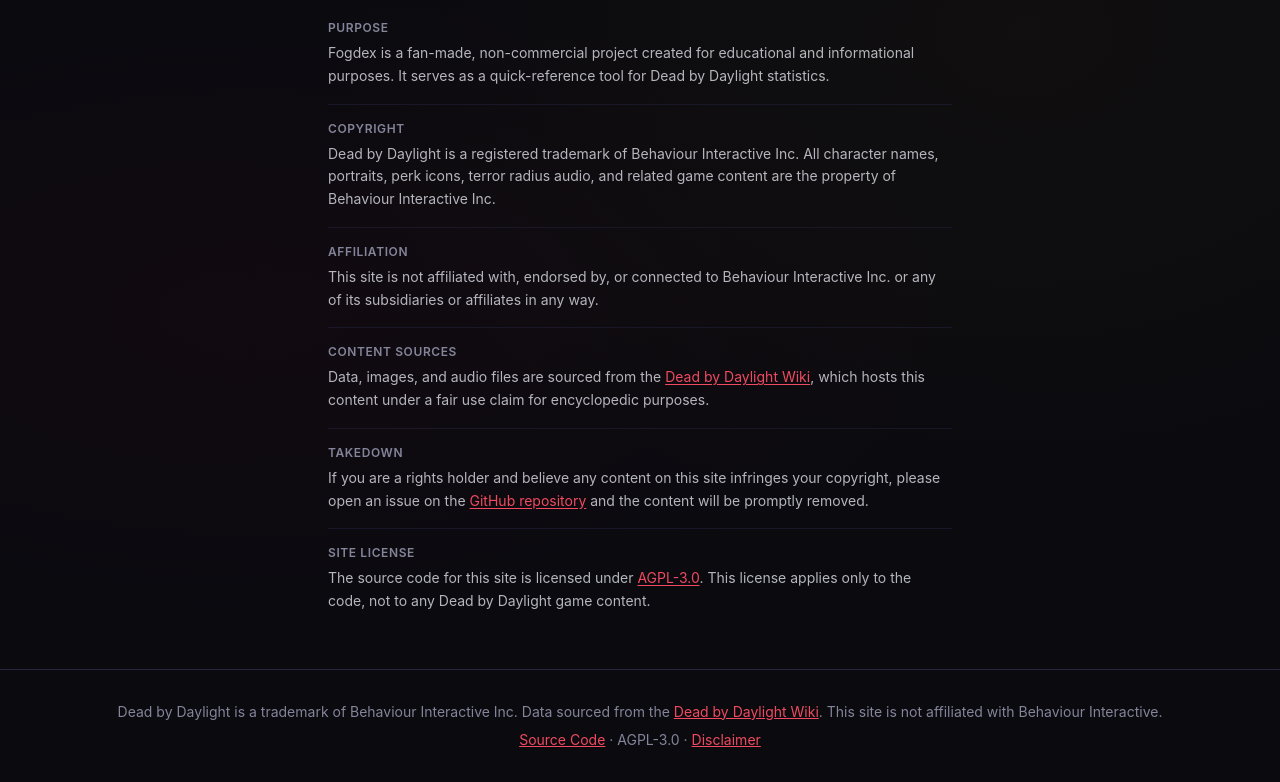
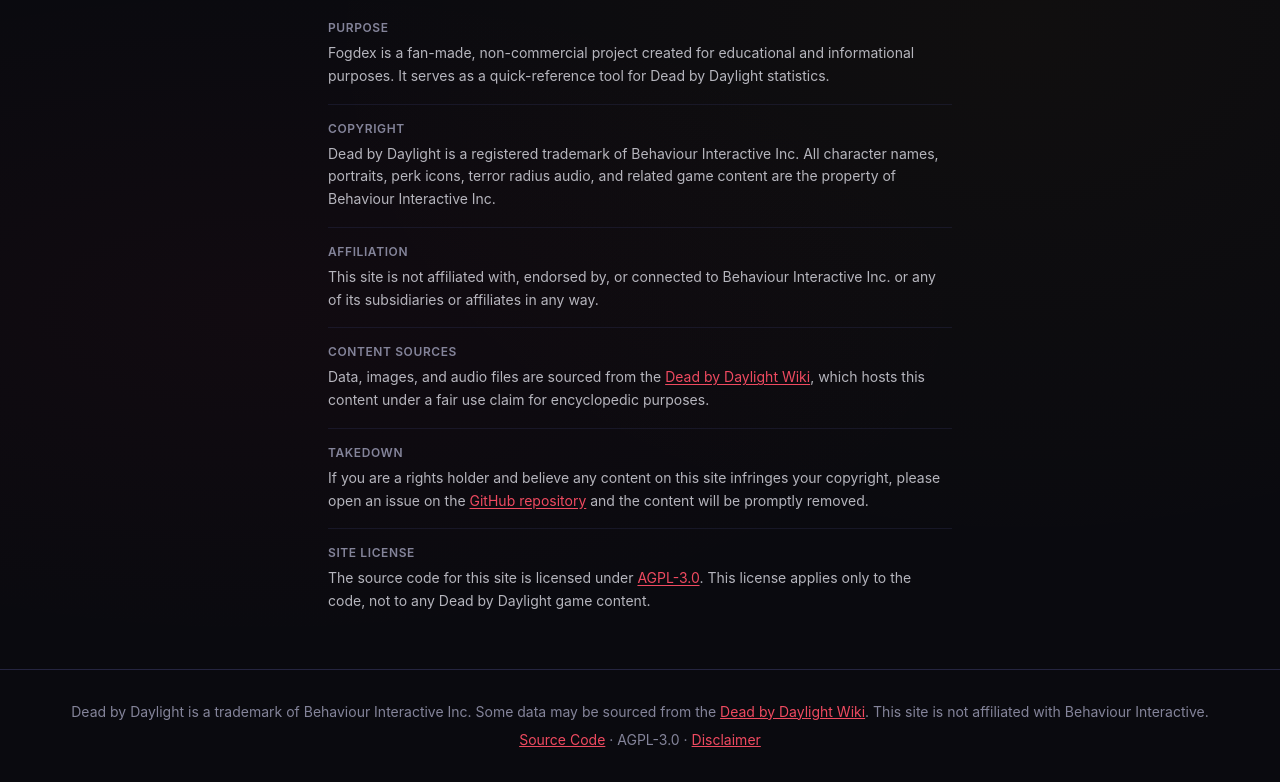
Before and after one commit to almeidx/fogdex, an Astro site: page /disclaimer in a window 1280 px wide. Shown: the part 157-939 px from the top of the page. Built offline with nearby package versions, Linux system fonts and the light colour scheme; Astro itself is replaced by a stand-in of ours.

Commit message:
fix(footer): clarify wording on data sourcing

```diff
--- a/src/components/Footer.tsx
+++ b/src/components/Footer.tsx
@@ -2,7 +2,7 @@ export function Footer() {
 	return (
 		<footer className="border-t border-border px-6 py-8 text-center text-sm text-text-muted">
 			<p>
-				Dead by Daylight is a trademark of Behaviour Interactive Inc. Data sourced from the{" "}
+				Dead by Daylight is a trademark of Behaviour Interactive Inc. Some data may be sourced from the{" "}
 				<a
 					className="text-accent-text hover:text-accent-light underline"
 					href="https://deadbydaylight.wiki.gg"
```
